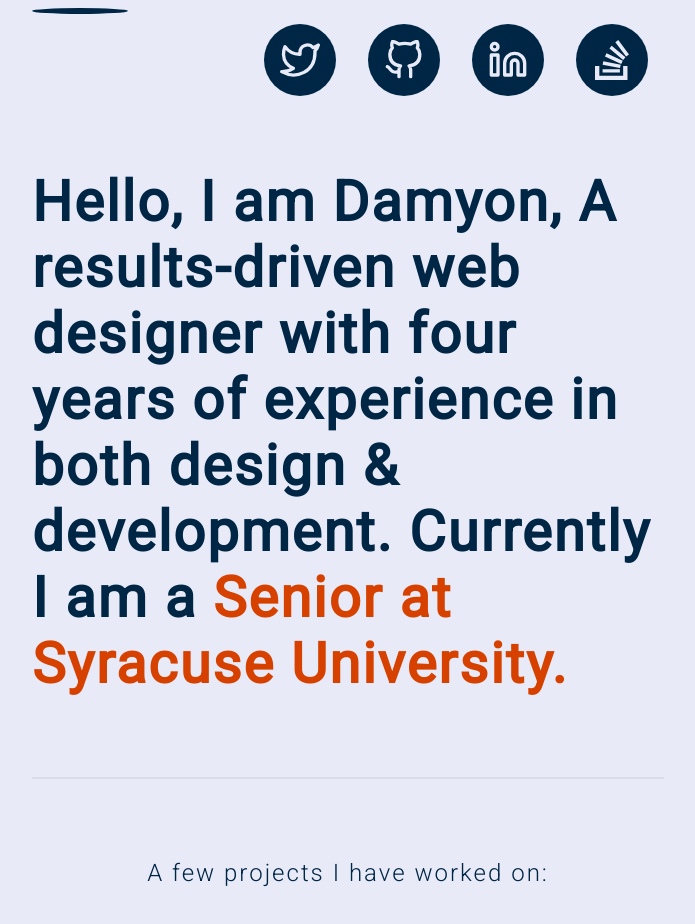
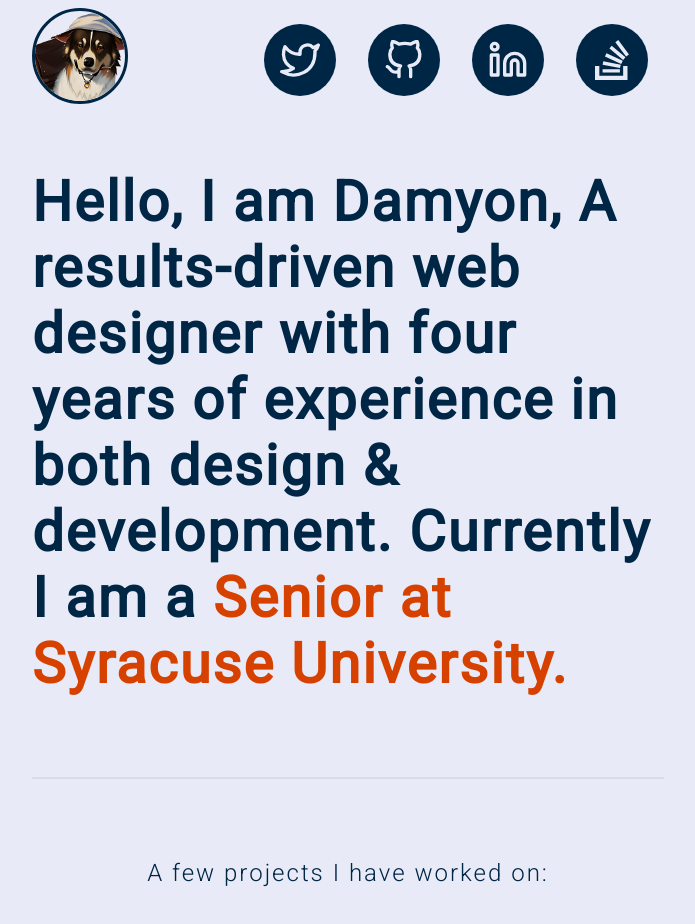
Before and after one commit to dmmawcoe/portfolio, a plain HTML site: page index.html in a window 1280 px wide. Shown: the top 924 px of the page, without its empty margins (292-987 px from the left). Drawn offline with Linux system fonts and the light colour scheme; grey boxes are pictures that could not be loaded.

Commit message:
Moved files into dirs

```diff
--- a/pages/index.html
+++ b/index.html
@@ -10,7 +10,7 @@
             type="image/x-icon"
             href="assets/doc-cropped-bg-removeed.png"
         />
-        <link rel="stylesheet" href="app.css" />
+        <link rel="stylesheet" href="/style/app.css" />
 
         <link rel="preconnect" href="https://fonts.googleapis.com" />
         <link rel="preconnect" href="https://fonts.gstatic.com" crossorigin />
@@ -22,7 +22,11 @@
     <body>
         <div class="container">
             <div class="header">
-                <img class="logo" src="doc-cropped-bg-removeed.png" alt="" />
+                <img
+                    class="logo"
+                    src="assets/doc-cropped-bg-removeed.png"
+                    alt=""
+                />
 
                 <div class="icons">
                     <div>
```
Also changed, not shown: style/app.css (renamed from pages/app.css).
